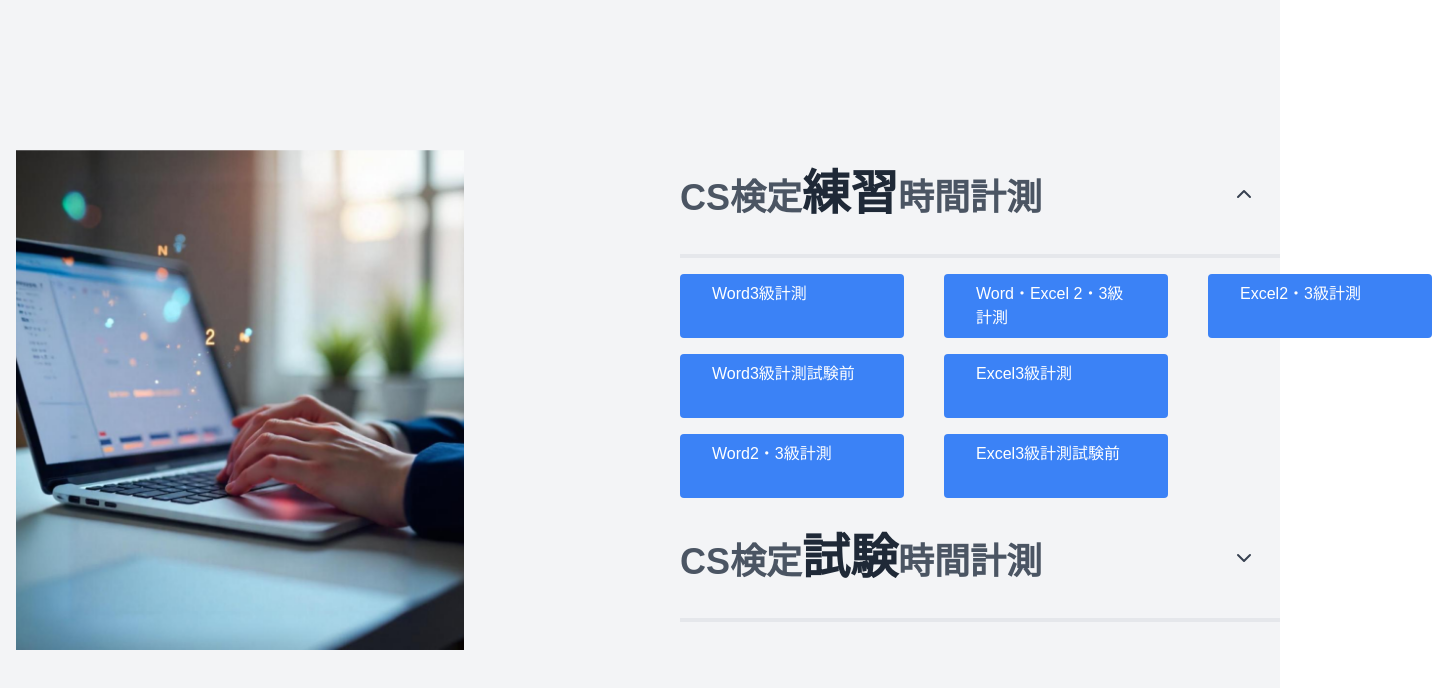
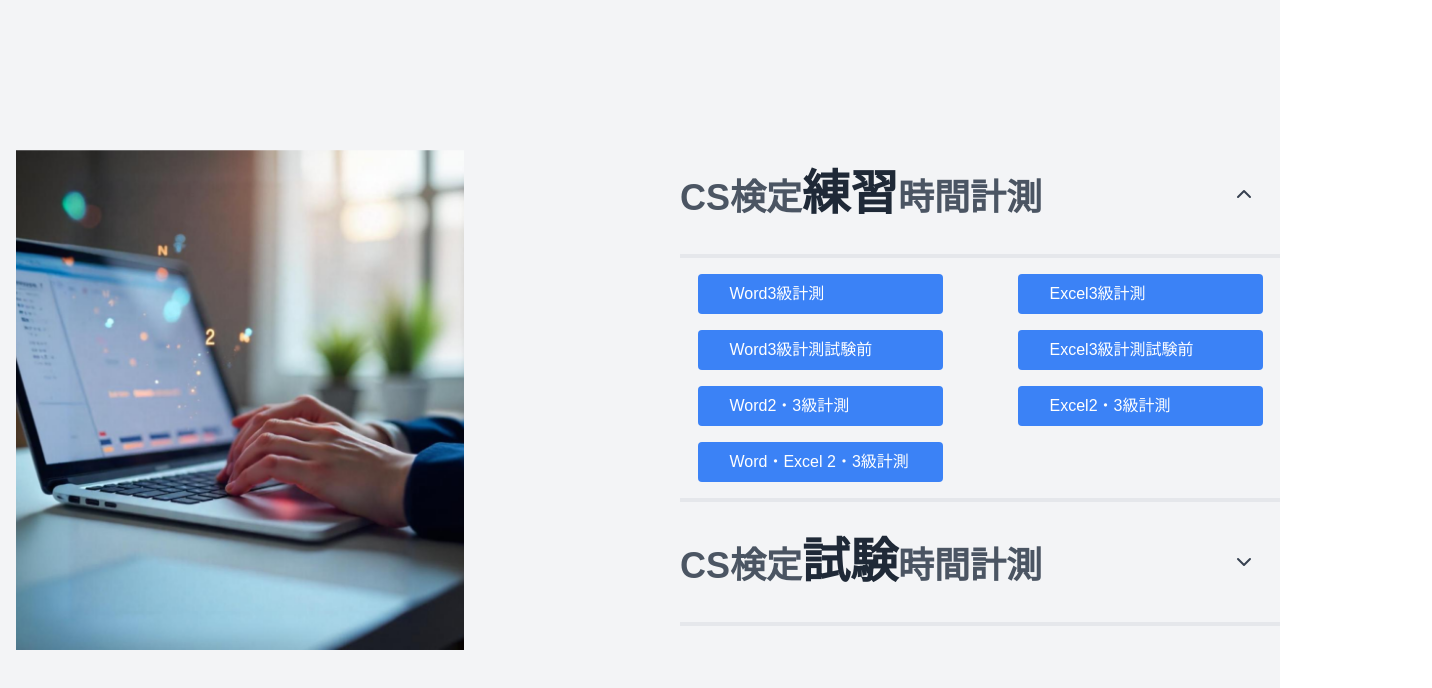
Before and after one commit to kuwa124/cs-timer, a Next.js app: page / in a window 1280 px wide. Both pictures are taken after a click on the button 1244 px from the left and 194 px from the top of the page. Shown: the top 688 px of the page, 1432 px wide, since content can reach past the window. Built offline with nearby package versions, Linux system fonts and the light colour scheme.

Commit message:
🎨 ♻️ 🚸  アコーディオンの見出しクリック開閉と細かなリファクタリング

```diff
--- a/src/components/HomeTextarea.tsx
+++ b/src/components/HomeTextarea.tsx
@@ -15,30 +15,21 @@ export const HomeTextarea = () => {
   const [isTest, setIsTest] = useState<boolean>(false);
 
   return (
-    <div className='space-y-8'>
+    <div className='space-y-4'>
       <NavigationButtons
         handleClick={() => setisTestingBefore((prev) => !prev)}
         isTestingBefore={isTestingBefore}
         navigationButtons={testingBeforeNavigationButtons}
-      >
-        CS検定
-        <span className='text-3xl sm:text-4xl lg:text-5xl font-bold text-gray-800'>
-          練習
-        </span>
-        　時間計測
-      </NavigationButtons>
+        highlightText='練習'
+      />
 
       <NavigationButtons
         handleClick={() => setIsTest((prev) => !prev)}
         isTestingBefore={isTest}
         navigationButtons={testNavigationButtons}
-      >
-        CS検定
-        <span className='text-3xl sm:text-4xl lg:text-5xl font-bold text-gray-800'>
-          試験
-        </span>
-        　時間計測
-      </NavigationButtons>
+        className='pt-8 border-y-4'
+        highlightText='試験'
+      />
     </div>
   );
 };
--- a/src/components/NavigationButtons.tsx
+++ b/src/components/NavigationButtons.tsx
@@ -1,31 +1,38 @@
 import { NavigationButton } from '@/types/type';
 import { ChevronDown } from 'lucide-react';
 import Link from 'next/link';
-import { ReactNode } from 'react';
 
 type NavigationButtonsProps = {
   handleClick: () => void;
   isTestingBefore: boolean;
   navigationButtons: NavigationButton[];
-  children: string | ReactNode;
+  highlightText: string;
+  className?: string;
 };
 
 export const NavigationButtons = ({
   handleClick,
   isTestingBefore,
   navigationButtons,
-  children,
+  highlightText,
+  className,
 }: NavigationButtonsProps) => {
   return (
-    <div className=' my-4 space-y-4 w-[600px]'>
-      <div className='flex justify-between items-center pb-8 border-b-4'>
-        <button className='text-2xl sm:text-3xl lg:text-4xl font-semibold text-gray-600'>
-          {children}
+    <div className=' my-4 w-[600px]'>
+      <div
+        className={`flex justify-between items-center pb-8 ${
+          isTestingBefore && 'border-b-4'
+        } ${className}`}
+        onClick={handleClick}
+      >
+        <button className='group text-2xl sm:text-3xl lg:text-4xl font-semibold text-gray-600 hover:text-orange-600'>
+          CS検定
+          <span className='text-3xl sm:text-4xl lg:text-5xl font-bold text-gray-800 group-hover:text-orange-600'>
+            {highlightText}
+          </span>
+          　時間計測
         </button>
-        <button
-          className='mr-2 rounded-full hover:bg-gray-300 p-4 cursor-pointer'
-          onClick={handleClick}
-        >
+        <button className='mr-2 rounded-full hover:bg-gray-300 p-4 cursor-pointer'>
           <ChevronDown
             size={24}
             className={`text-gray-700 ${isTestingBefore && 'rotate-180'}`}
@@ -36,12 +43,12 @@ export const NavigationButtons = ({
       {/* ` TestingBefore ` のボタン部分を展開 */}
       {/* grid-flow-col:列に縦並びで次の列に進む */}
       {isTestingBefore && (
-        <nav className='grid grid-rows-3 grid-flow-col gap-y-4 gap-x-10 text-gray-600'>
+        <nav className='grid grid-rows-4 grid-flow-col gap-y-4 gap-x-10 mt-4 text-gray-600'>
           {navigationButtons.map((navi) => (
             <Link
               key={navi.path}
               href={navi.path}
-              className='w-56 mx-auto px-8 py-2 bg-blue-500 text-white rounded hover:bg-blue-600 transition'
+              className='w-[245px] mx-auto px-8 py-2 bg-blue-500 text-white rounded hover:bg-blue-600 transition'
               aria-label={`${Object.values(navi.titleConfig).join('')}へ移動`} //titleConfigを連結してタイトル作成
             >
               {/* titleConfigを連結してタイトル作成 */}
```
